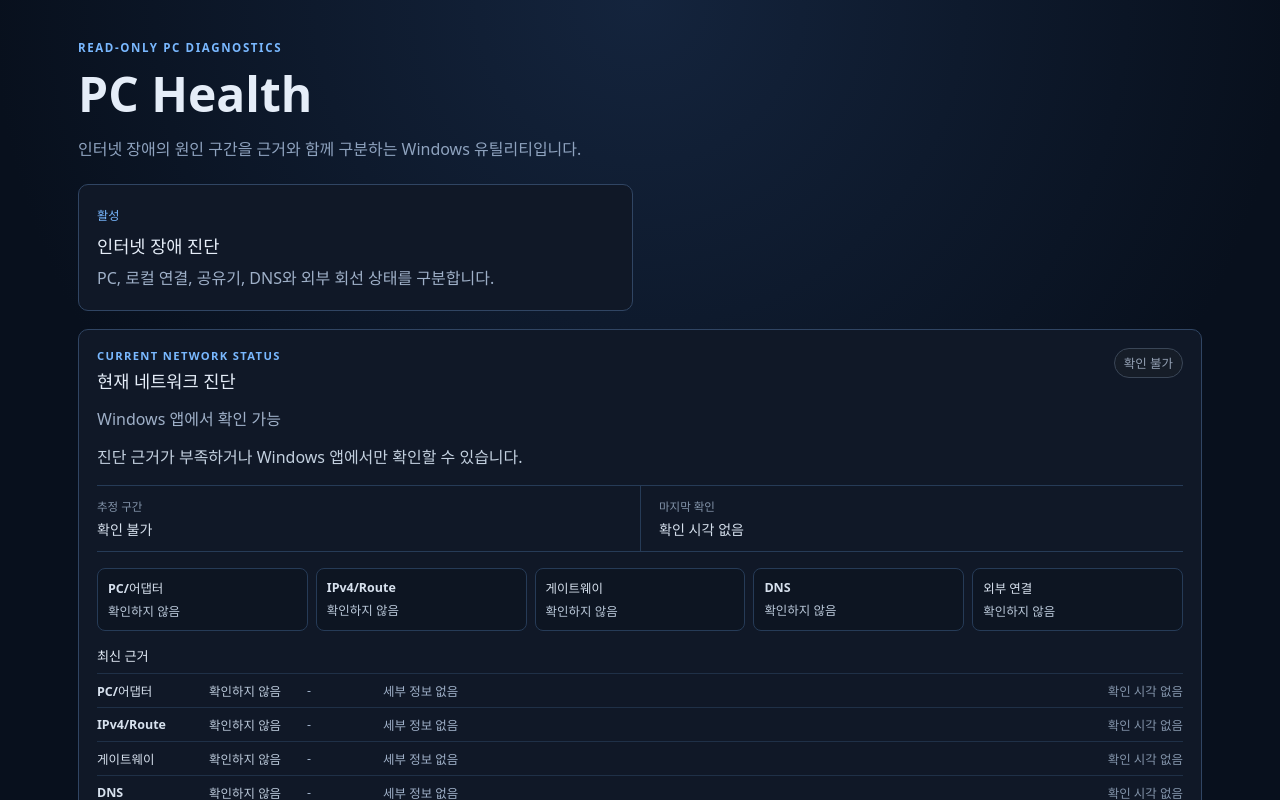
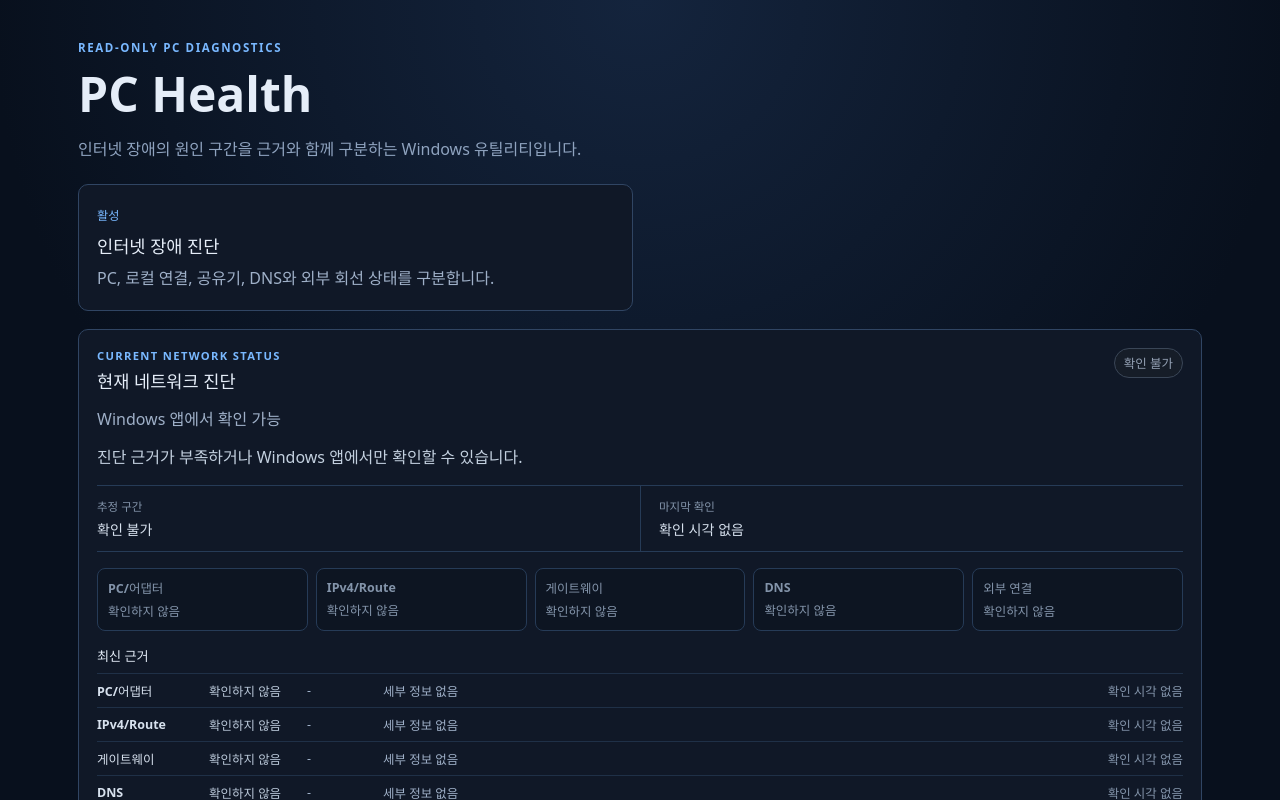
Before and after one commit to qpow1018/pc-health, a React (Vite) app: page / in a window 1280 px wide. Shown: the top 800 px of the page. Built offline with nearby package versions, Linux system fonts and the light colour scheme.

Commit message:
fix: mute unchecked diagnostic path stages

```diff
--- a/src/features/network-diagnostics/NetworkStatusPanel.module.css
+++ b/src/features/network-diagnostics/NetworkStatusPanel.module.css
@@ -132,6 +132,11 @@
 
 .path-stage[data-tone="unknown"] {
   color: #8394aa;
+
+  .path-label,
+  strong {
+    color: #8394aa;
+  }
 }
 
 .path-label {
```
